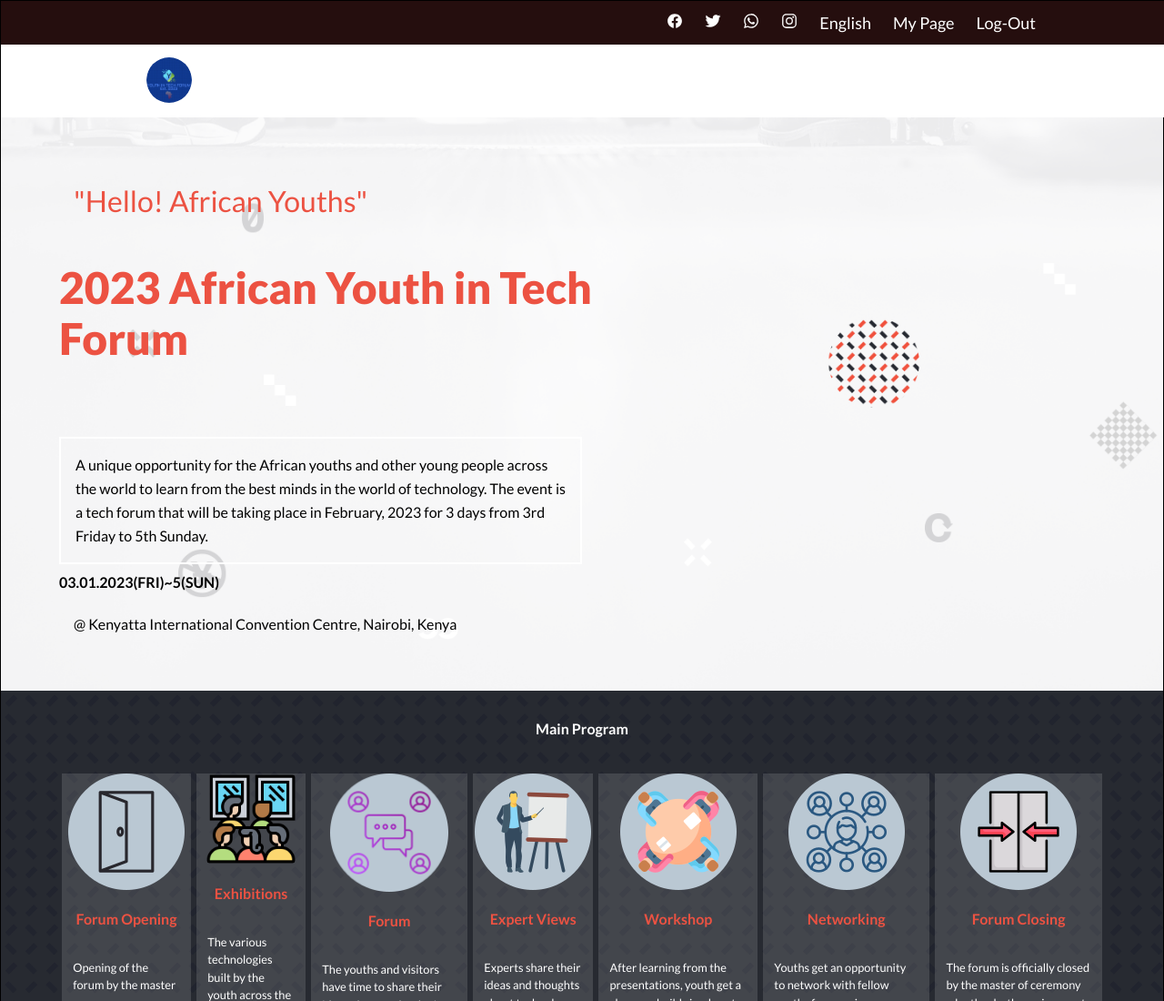
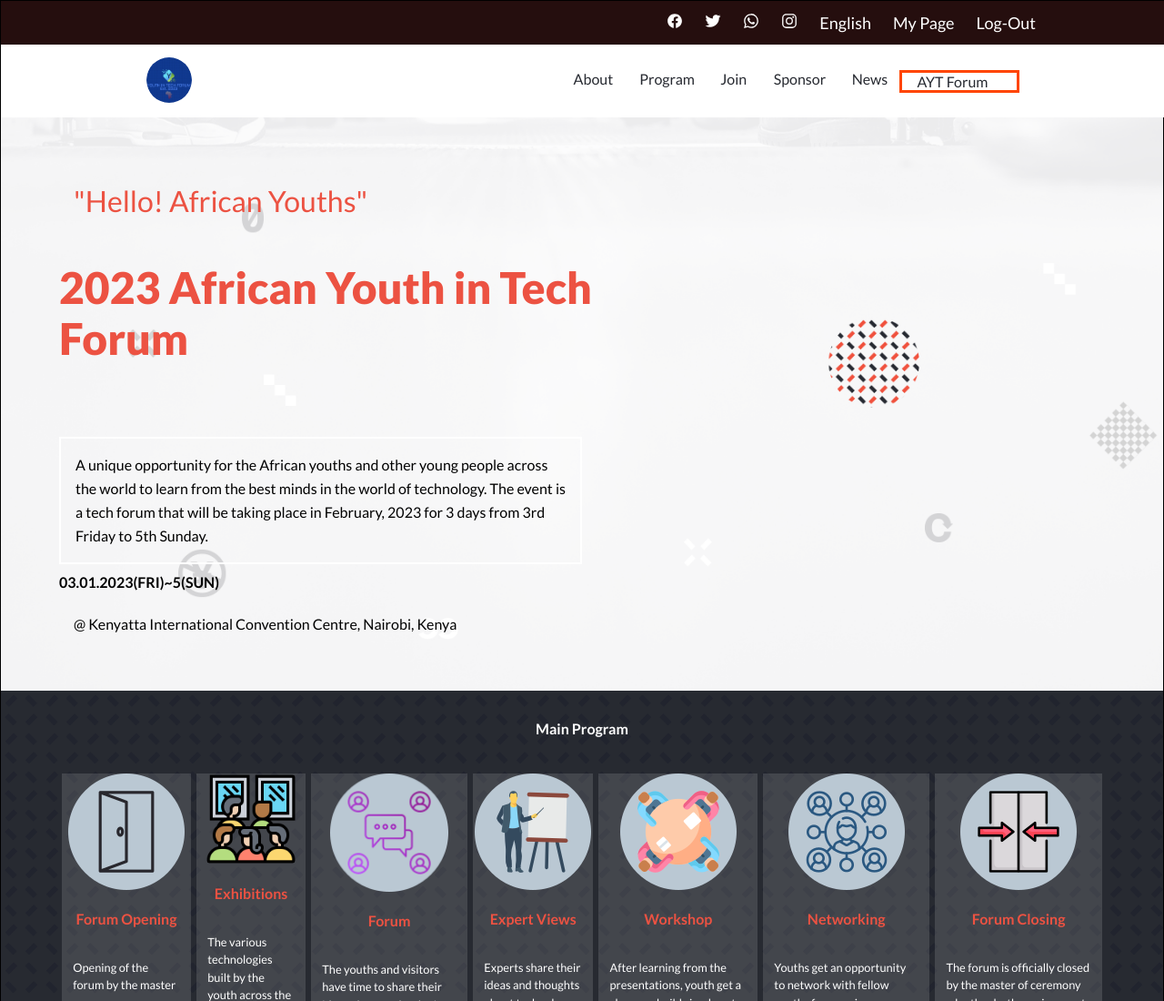
Before and after one commit to chepkok3/Tech-Forum, a website: page index.html in a window 1280 px wide. Shown: the top 1100 px of the page at 91% size. Drawn offline with nearby package versions, Linux system fonts and the light colour scheme.

Commit message:
Add modified README and css file

```diff
--- a/page.css
+++ b/page.css
@@ -60,10 +60,6 @@ body {
 .mobile-container-one {
   background-image: url(images/hero-bg.png);
   background-size: cover;
-}
-
-.navbar-desktop {
-  display: none;
 }
 
 .navbar-mobile {
@@ -311,6 +307,12 @@ body {
   font-size: 1.5rem;
   font-family: inherit;
   cursor: pointer;
+}
+
+.navbar-desktop {
+  display: none;
+  display: flex;
+  justify-content: space-between;
 }
 
 .navbar-desktop li a {
```
Also changed, not shown: README.md.
